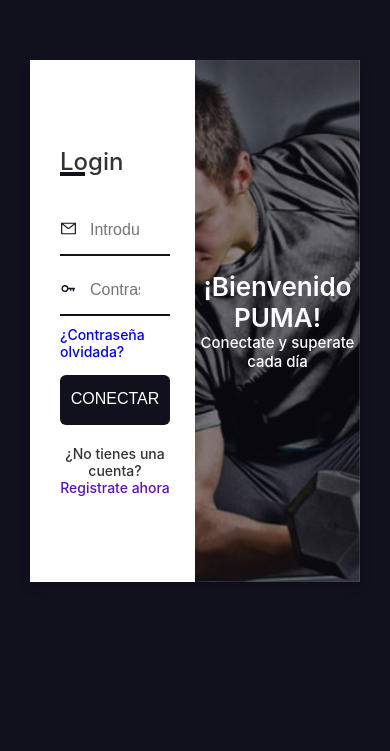
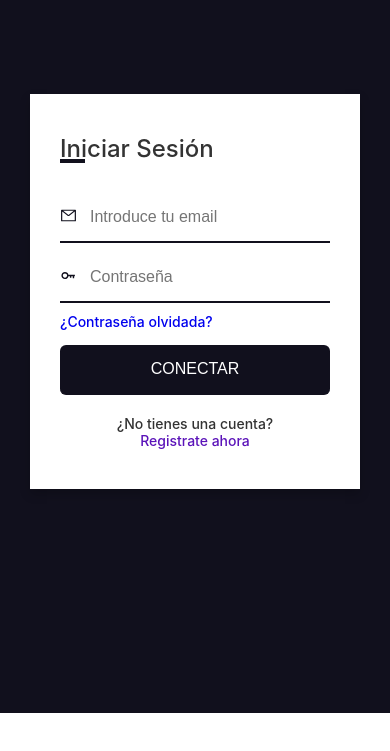
Before and after one commit to CristianDelucas/appjumandgym-frontend, a React (Create React App) app: page /login in a window 390 px wide. Shown: the part 131-882 px from the top of the page. After the commit the page ends 844 px from the top, so only its background shows below. Built offline with nearby package versions, Linux system fonts and the light colour scheme.

Commit message:
update login/register responsive

```diff
--- a/src/@pages/Login/Login.jsx
+++ b/src/@pages/Login/Login.jsx
@@ -49,7 +49,7 @@
   return (
     <div className="c-login">
         <div className='c-login__container'>
-        <input type="checkbox" id='flip' hidden/>
+        <input type="checkbox" id='flip' />
         <div className='cover'>
             <div className='front'>
                 <img src={imgform} alt=""/>
@@ -70,7 +70,7 @@
             <div className='form-content'>
             <div className='login-form'>
                 <div className='title'>
-                    Login
+                    Iniciar Sesión
                 </div>
                 <div className='input-boxes'>
                     <div className='input-box'>
@@ -78,7 +78,11 @@
                         <input type="text" name="email" placeholder="Introduce tu email" {...register("email", {
                 required: { value: true, message: "Es obligatorio" },
                 })}  />
+
                     </div>
+                    <div>
+                {errors.email && <span style={{color: "red"}}>{errors.email.message}</span>}
+                </div>
                     <div className='input-box'>
                         <i className='fas fa-envelope'><BiKey/></i>
                         <input type="password" placeholder="Contraseña" name='password'
@@ -86,17 +90,21 @@
                             required: { value: true, message: "Es obligatorio" },
                             })}
                         />
+
                     </div>
+                    <div>
+                        {errors.password && <span style={{color: "red"}}>{errors.password.message}</span>}
+                        </div>
                     <div className='text'> <a href="#">¿Contraseña olvidada?</a></div>
                     <div className='input-box'>
                         <input type="submit" className='button' value="CONECTAR" required></input>
                     </div>
                 </div>
-                <div className='text sign-up-text'>¿No tienes una cuenta? <label htmlFor="flip">Registrate ahora</label></div>
+                <div className='text sign-up-text'>¿No tienes una cuenta? <br/> <label htmlFor="flip">Registrate ahora</label></div>
             </div>
             <div className='signup-form'>
                 <div className='title'>
-                    Signup
+                    Registro
                 </div>
                 <div className='input-boxes'>
                     <div className='input-box'>
@@ -119,7 +127,7 @@
                         <input type="submit" className='button' value="REGISTRAR" ></input>
                     </div>
                 </div>
-                <div className='text sign-up-text'>¿Ya tienes una cuenta? <label htmlFor="flip">Conectate ahora</label></div>
+                <div className='text sign-up-text'>¿Ya tienes una cuenta? <br/> <label htmlFor="flip">Conectate ahora</label></div>
             </div>
             </div>
         </form>
--- a/src/styles/pages/Login/Login.scss
+++ b/src/styles/pages/Login/Login.scss
@@ -10,7 +10,7 @@
     align-items: center;
     justify-content: center;
     background: #11101d;
-    padding: 30px;
+    padding: 0 30px;
 
 
     &__container{
@@ -21,6 +21,10 @@
         padding: 40px 30px;
         box-shadow: 0 5px 10px rgba(0,0,0,0.2);
         perspective: 2800px;
+
+        #flip{
+            display: none;
+        }
 
 
         #flip:checked ~ .cover{
@@ -225,5 +229,42 @@
             }
         }
 
+        //responsive
+
+        @media (max-width: 730px){
+
+
+
+                .cover{
+                    display: none;
+                }
+                form{
+
+                    .form-content{
+
+                        .login-form , .signup-form{
+                            width: 100%
+                        }
+
+                        .signup-form{
+                            display: none;
+                        }
+                    }
+                }
+
+
+            #flip:checked ~ form{
+                    .signup-form{
+                        display: block;
+                        width: 100%;
+                    }
+                    .login-form{
+                        display: none;
+                    }
+
+            }
+
+        }
+
     }
 }
```
